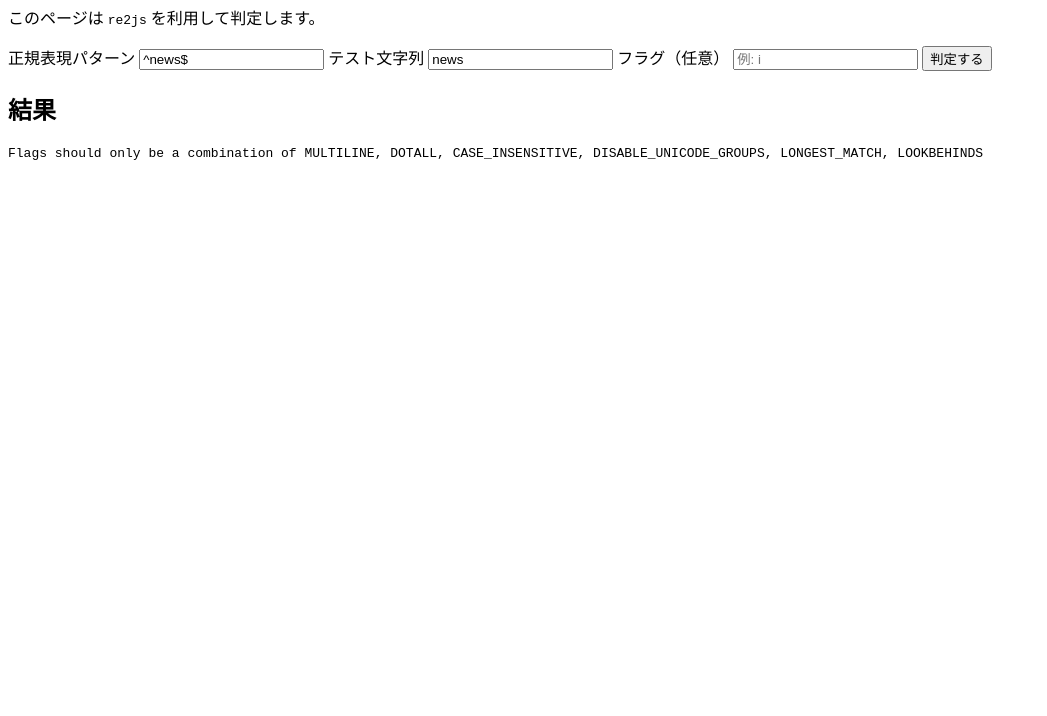
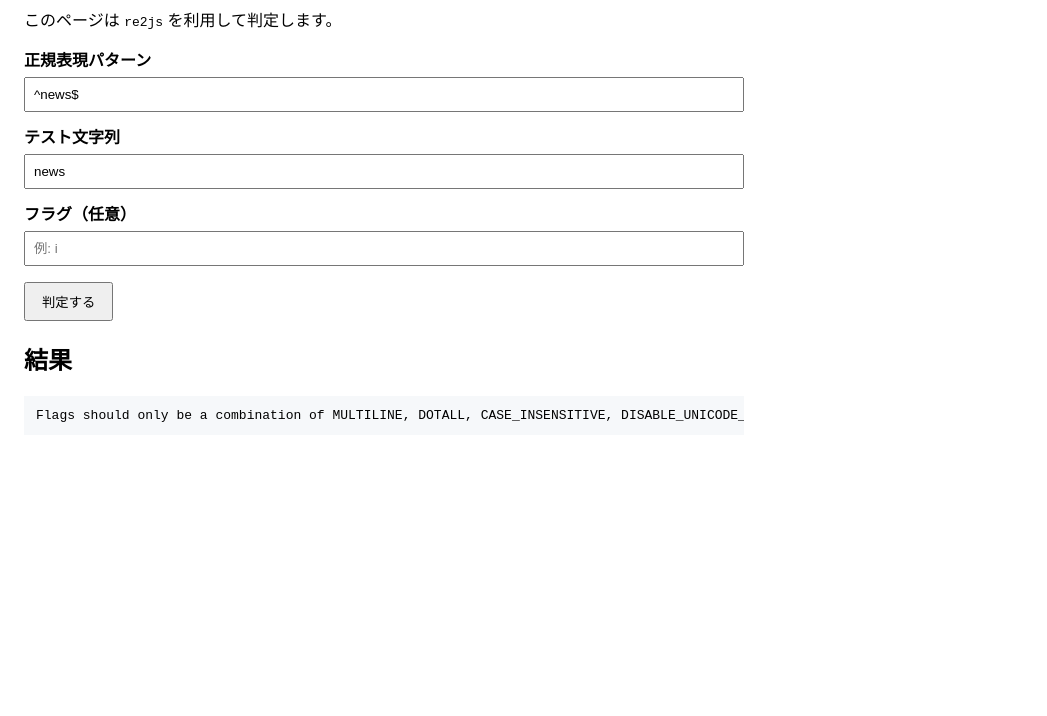
Before and after one commit to shimonhaga/microcms-utilities, a website: page docs/re2/tester.html in a window 1280 px wide. Shown: the part 84-800 px from the top of the page, without its empty margins (0-1047 px from the left). Drawn offline with nearby package versions, Linux system fonts and the light colour scheme.

Commit message:
Fix tester style

```diff
--- a/docs/re2/tester.html
+++ b/docs/re2/tester.html
@@ -4,7 +4,7 @@
     <meta charset="UTF-8" />
     <meta name="viewport" content="width=device-width, initial-scale=1.0" />
     <title>[RE2 用] 正規表現チェッカー</title>
-    <link rel="stylesheet" href="../assets/css/tester.css" />
+    <link rel="stylesheet" href="../assets/css/style.css" />
   </head>
   <body>
     <h1>[RE2 用] 正規表現チェッカー</h1>
```
